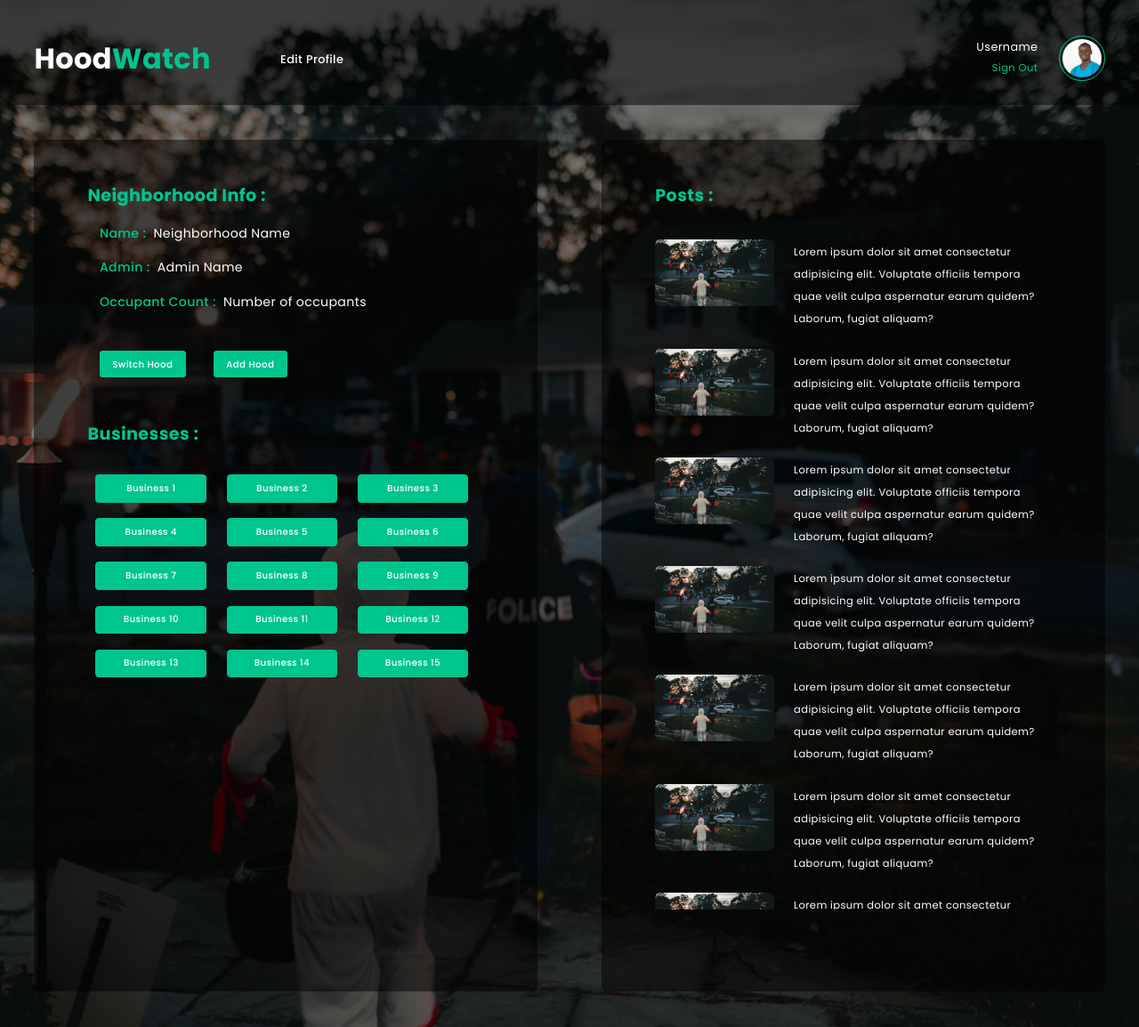
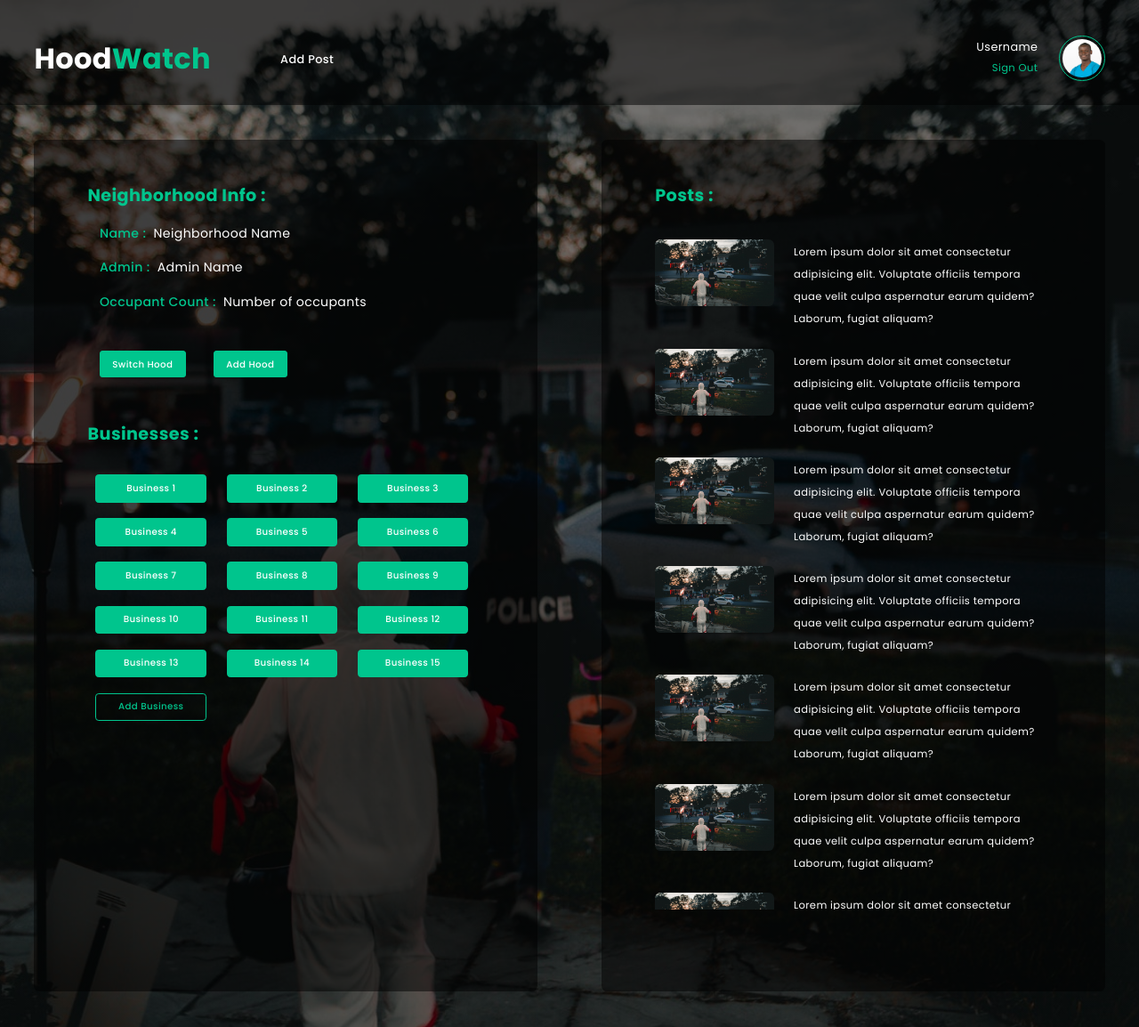
Before and after one commit to cheeks-cloud/hoodwatch, a Django app: page / in a window 1280 px wide. Shown: the top 1154 px of the page at 89% size. Run offline with Django 4.2, Linux system fonts and the light colour scheme; the visitor is signed in with stand-in values (Sample User, id 1).

Commit message:
style: structure and style the homepage

```diff
--- a/neighborhood/static/neighborhood/css/index.css
+++ b/neighborhood/static/neighborhood/css/index.css
@@ -178,6 +178,7 @@ main header .right .image img {
   width: 100%;
   -o-object-fit: cover;
      object-fit: cover;
+  cursor: pointer;
 }
 
 main header .right .info {
@@ -187,6 +188,8 @@ main header .right .info {
 main header .right .info p {
   color: #fff;
   font-size: 1vw;
+  -webkit-animation: appear 0.3s;
+          animation: appear 0.3s;
 }
 
 main header .right .info a {
@@ -201,6 +204,10 @@ main header .right .info a:hover {
   color: #fff;
   -webkit-transition: 0.2s ease-in-out;
   transition: 0.2s ease-in-out;
+}
+
+main header .right .info .hover {
+  display: none;
 }
 
 main .content {
@@ -305,6 +312,27 @@ main .content .left .businesses .all-businesses span:hover {
   color: #00c58d;
 }
 
+main .content .left .businesses .all-businesses .add-business {
+  text-align: center;
+  display: inline-block;
+  width: 28%;
+  text-decoration: none;
+  color: #00c58d;
+  background-color: transparent;
+  border: 0.1vw solid #00c58d;
+  padding: 1.5% 3%;
+  margin: 2%;
+  border-radius: 0.3vw;
+  font-size: 0.8vw;
+  font-weight: 500;
+  cursor: pointer;
+}
+
+main .content .left .businesses .all-businesses .add-business:hover {
+  background-color: #00c58d;
+  color: #fff;
+}
+
 main .content .right {
   width: 47%;
   height: 100%;
--- a/neighborhood/static/neighborhood/css/index.scss
+++ b/neighborhood/static/neighborhood/css/index.scss
@@ -86,6 +86,7 @@ main {
           border-radius: 50%;
           width: 100%;
           object-fit: cover;
+          cursor: pointer;
         }
       }
       .info {
@@ -93,6 +94,7 @@ main {
         p {
           color: #fff;
           font-size: 1vw;
+          animation: appear 0.3s;
         }
         a {
           text-decoration: none;
@@ -103,6 +105,9 @@ main {
             color: #fff;
             transition: 0.2s ease-in-out;
           }
+        }
+        .hover {
+          display: none;
         }
       }
     }
@@ -191,6 +196,25 @@ main {
               color: $primary_color;
             }
           }
+          .add-business {
+            text-align: center;
+            display: inline-block;
+            width: 28%;
+            text-decoration: none;
+            color: $primary_color;
+            background-color: transparent;
+            border: 0.1vw solid $primary_color;
+            padding: 1.5% 3%;
+            margin: 2%;
+            border-radius: 0.3vw;
+            font-size: 0.8vw;
+            font-weight: 500;
+            cursor: pointer;
+            &:hover {
+              background-color: $primary_color;
+              color: #fff;
+            }
+          }
         }
       }
     }
--- /dev/null
+++ b/neighborhood/static/neighborhood/js/index.js
@@ -0,0 +1,13 @@
+let avatar = document.querySelector(".toggle");
+let username = document.querySelector(".normal");
+let edit = document.querySelector(".hover");
+
+avatar.addEventListener("mouseover", () => {
+  username.style.display = "none";
+  edit.style.display = "block";
+});
+
+avatar.addEventListener("mouseout", () => {
+  edit.style.display = "none";
+  username.style.display = "block";
+});
--- a/neighborhood/templates/neighborhood/index.html
+++ b/neighborhood/templates/neighborhood/index.html
@@ -24,17 +24,22 @@
           </div>
           <div class="links">
             <ul>
-              <li><a href="">Edit Profile</a></li>
+              <li><a href="">Add Post</a></li>
             </ul>
           </div>
         </div>
         <div class="right">
           <div class="info">
-            <p>Username</p>
+            <p class="normal">Username</p>
+            <p class="hover">Edit Profile</p>
             <a href="{% url 'users-signout' %}">Sign Out</a>
           </div>
           <div class="image">
-            <img src="{% static 'neighborhood/images/sam.jpeg' %}" alt="" />
+            <img
+              class="toggle"
+              src="{% static 'neighborhood/images/sam.jpeg' %}"
+              alt=""
+            />
           </div>
         </div>
       </header>
@@ -72,6 +77,7 @@
               <span>Business 13</span>
               <span>Business 14</span>
               <span>Business 15</span>
+              <span class="add-business">Add Business</span>
             </div>
           </div>
         </div>
@@ -203,5 +209,6 @@
         </div>
       </div>
     </main>
+    <script src="{% static 'neighborhood/js/index.js' %}"></script>
   </body>
 </html>
```
Also changed, not shown: 1 other file.
